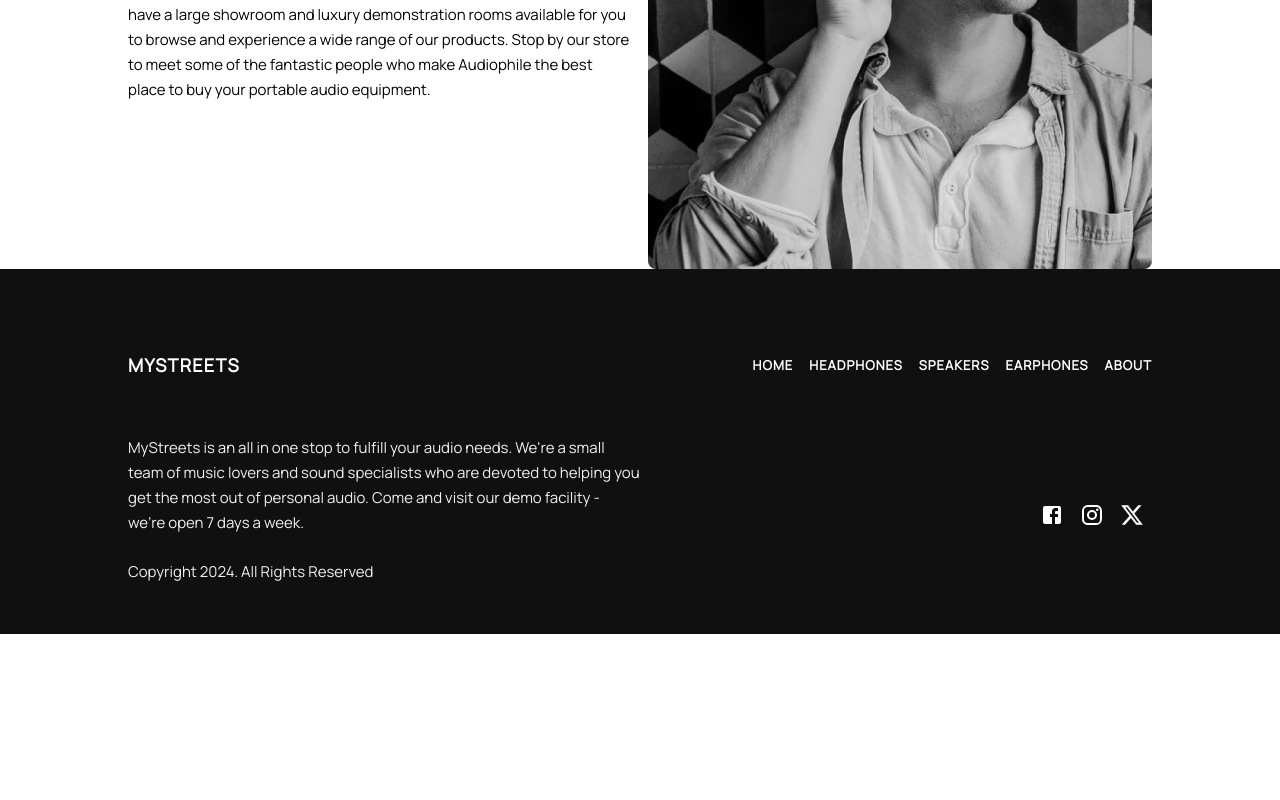
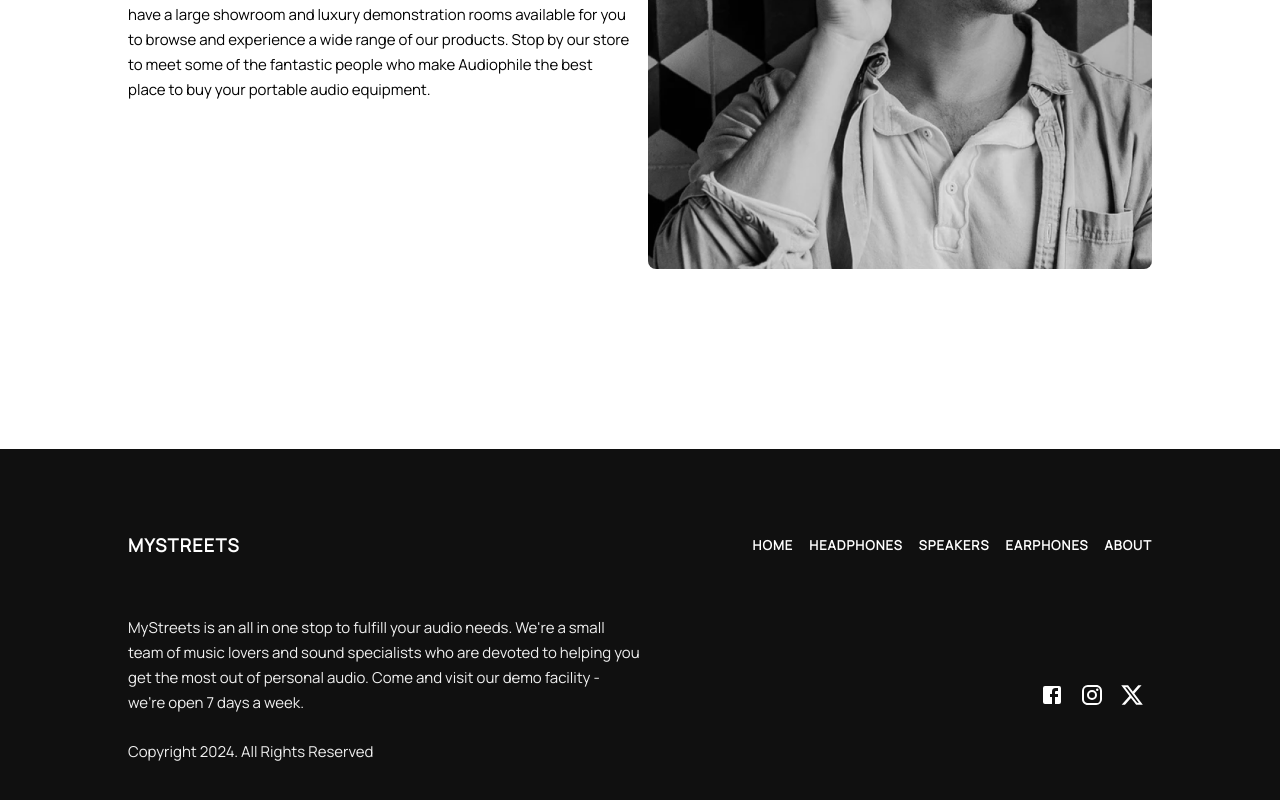
Before and after one commit to Marumo-ProG/MyStreets-frontend, a React (Create React App) app: page / in a window 1280 px wide. Shown: the part 2535-3335 px from the top of the page. Before the commit the page ends 3169 px from the top, so only its background shows below. Built offline with nearby package versions, Linux system fonts and the light colour scheme.

Commit message:
footer spacing

```diff
--- a/src/common/layouts/containers/MainFooter.js
+++ b/src/common/layouts/containers/MainFooter.js
@@ -19,6 +19,7 @@ const MainFooter = () => {
     <Stack
       height={365}
       spacing={3}
+      marginTop={"180px"}
       width={"100%"}
       alignItems={"center"}
       justifyContent={"center"}
```
